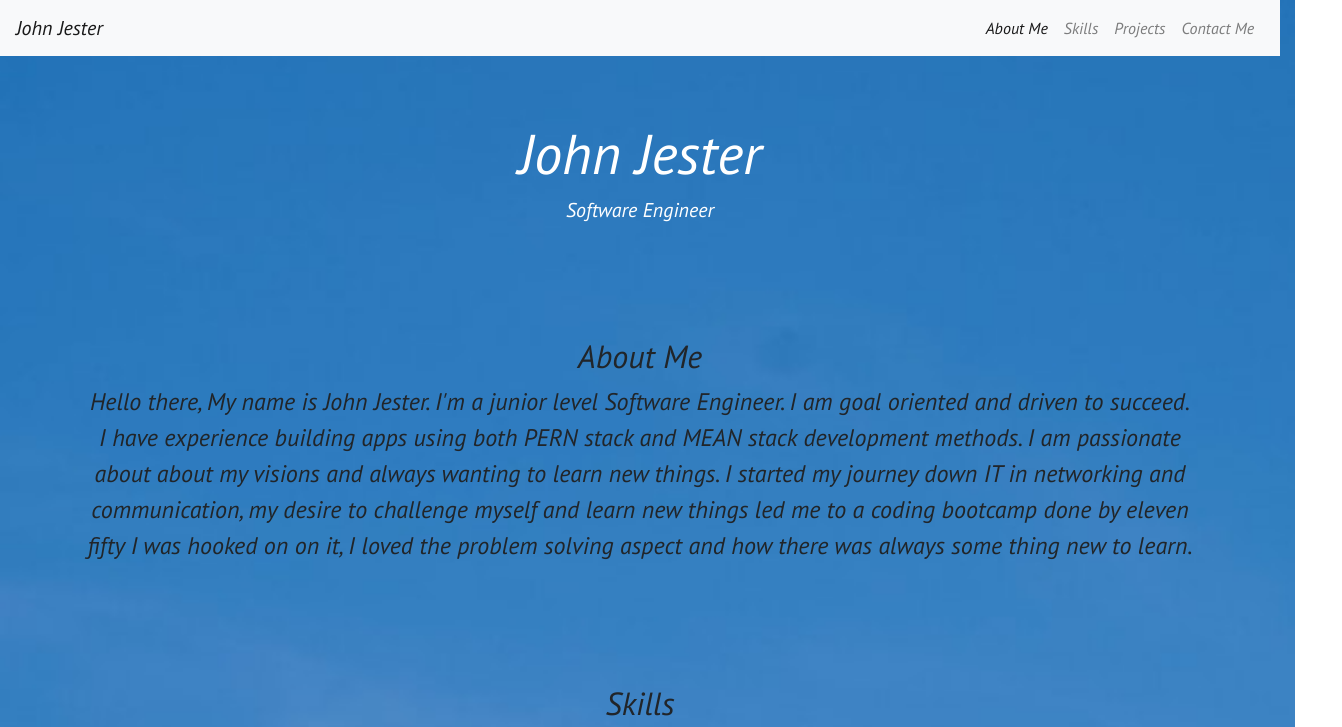
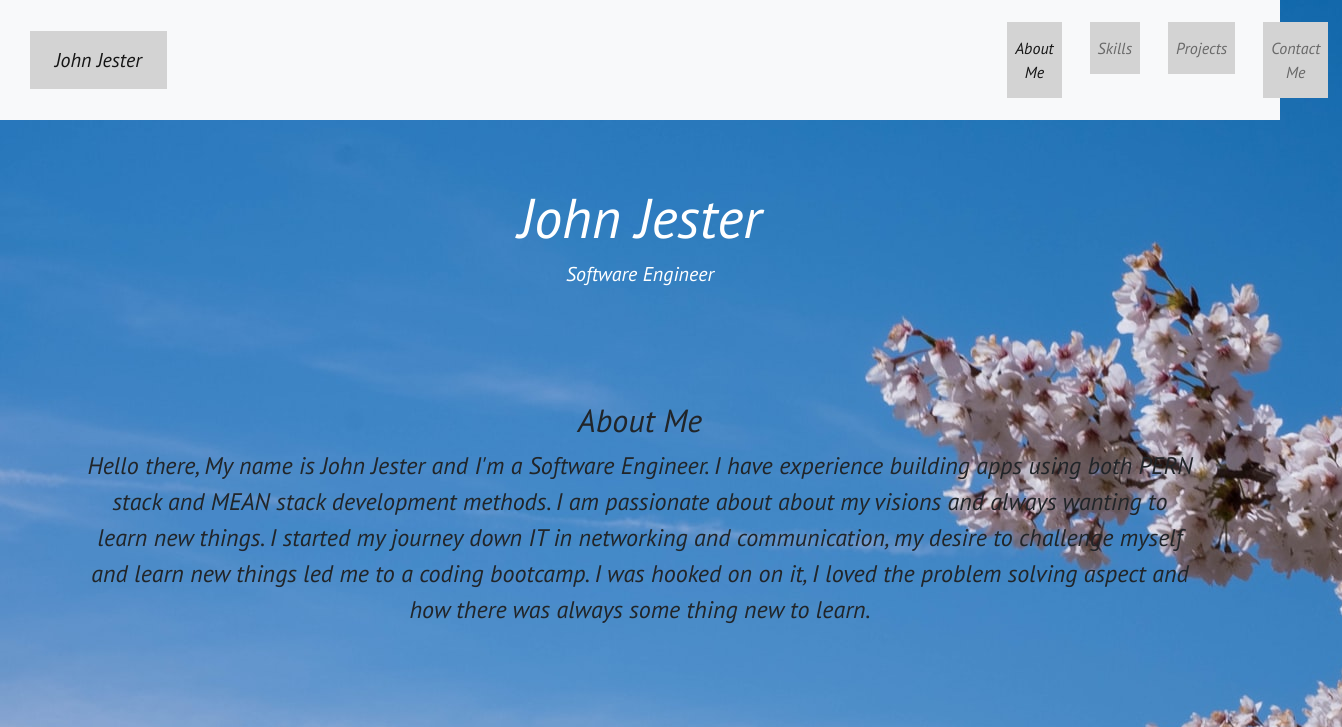
Before and after one commit to Johnjstr/JohnJstr, a plain HTML site: page index.html in a window 1280 px wide. Shown: the top 727 px of the page, 1342 px wide, since content can reach past the window. Drawn offline with nearby package versions, Linux system fonts and the light colour scheme.

Commit message:
updated portfolio with new buttons and styling

```diff
--- a/CSS_portfolio/body.css
+++ b/CSS_portfolio/body.css
@@ -1,6 +1,8 @@
 body {
   background-image: url('port1.jpg');
-    background-size: cover;
+  background-repeat: no-repeat;
+  background-attachment: fixed;
+  /* background-size: cover; */
   font-family: var(--font-one);
 }
 
@@ -12,7 +14,6 @@ body {
 
 .card {
   margin: 2% auto;
-
 }
 
 .row {
@@ -51,3 +52,20 @@ body {
   align-items: center;
   text-align: center;
 }
+
+a:link,
+a:visited {
+  background-color: lightgray;
+  border-radius: 8px solid black;
+  color: white;
+  padding: 14px 25px;
+  margin: 14px;
+  text-align: center;
+  text-decoration: none;
+  display: inline-block;
+}
+
+a:hover,
+a:active {
+  background-color: lightskyblue;
+}
--- a/index.html
+++ b/index.html
@@ -61,12 +61,11 @@
         </div>
         <div class="container text-center">
             <p>
-                Hello there, My name is John Jester. I'm a junior level Software Engineer.
-                I am goal oriented and driven to succeed.
+                Hello there, My name is John Jester and I'm a Software Engineer.
                 I have experience building apps using both PERN stack and MEAN stack development methods.
                 I am passionate about about my visions and always wanting to learn new things.
                 I started my journey down IT in networking and communication,
-                my desire to challenge myself and learn new things led me to a coding bootcamp done by eleven fifty
+                my desire to challenge myself and learn new things led me to a coding bootcamp.
                 I was hooked on on it, I loved the problem solving aspect and how there was always some thing new to
                 learn.
         </div>
@@ -170,7 +169,7 @@
             </div>
         </div>
 
-        <div class="col-md-6">
+        <!-- <div class="col-md-6">
             <div class="card" style="width: 18rem;">
                 <img src="CSS_portfolio/badges-webdev_red.png" class="card-img-top" alt="...">
                 <div class="card-body">
@@ -179,7 +178,7 @@
                     <a href="#" target="_blank" class="btn btn-primary">TBD</a>
                 </div>
             </div>
-        </div>
+        </div> -->
     </div>
 </div>
 
```
Also changed, not shown: 1 other file. Lines whose indentation alone changed are shown as unchanged.
